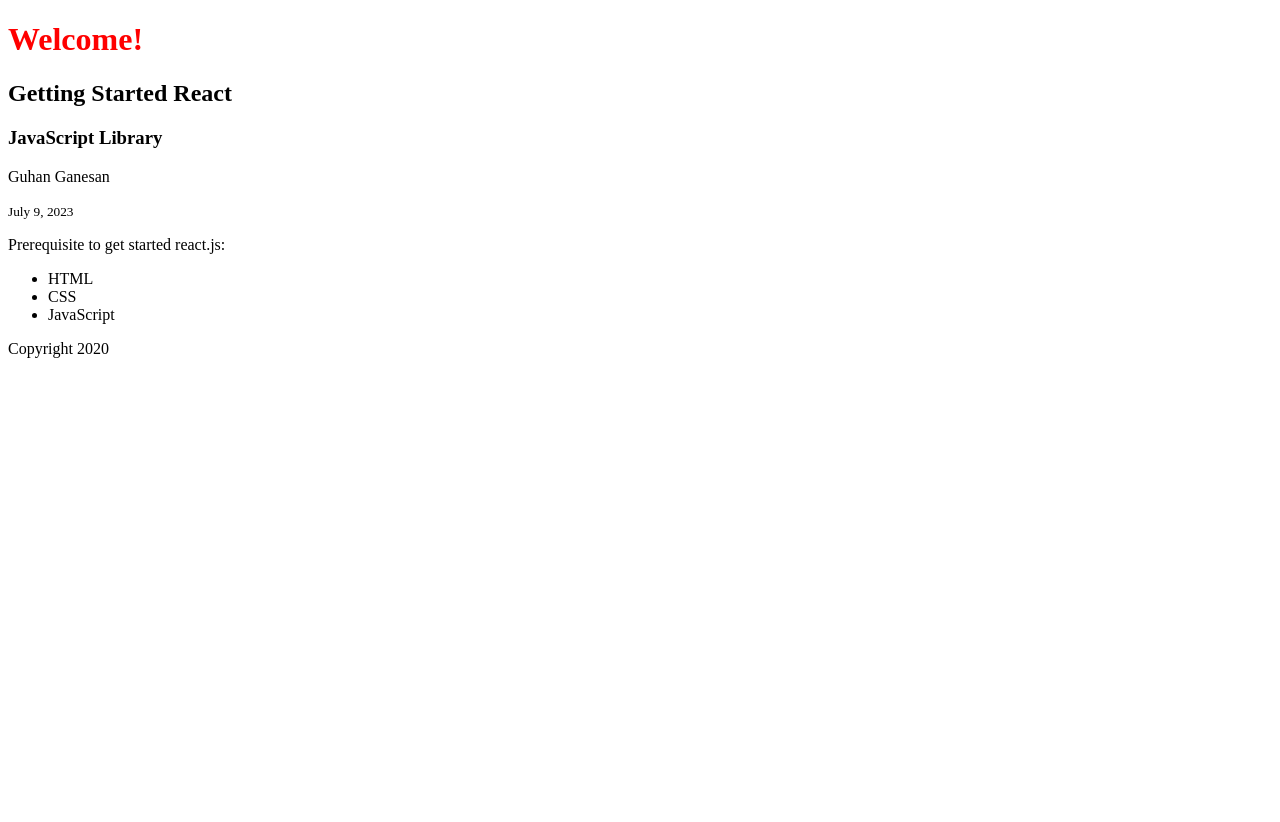
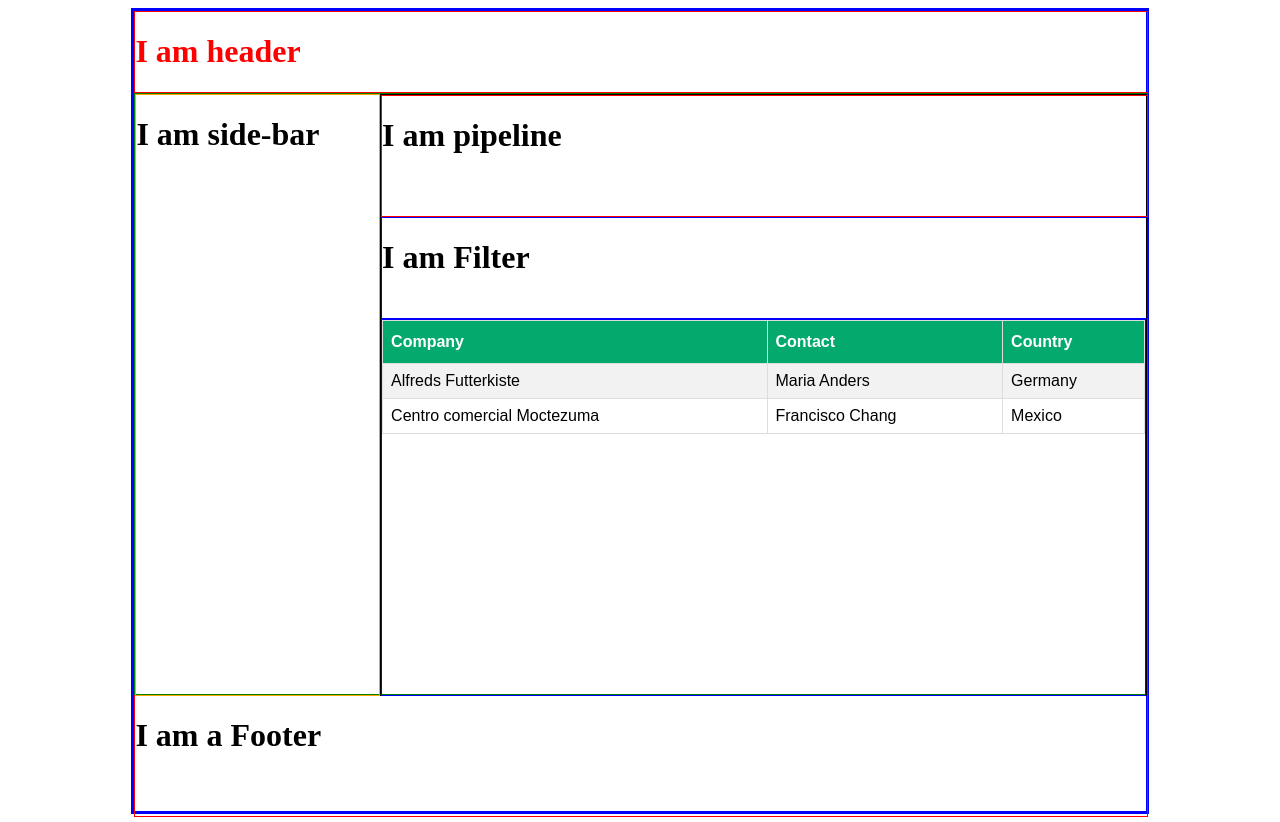
Before and after one commit to Guhanganesan/React_FullStack, a React (Create React App) app in the folder React/my-react-app/: page / in a window 1280 px wide. Before the commit the page ends 800 px from the top, so only its background shows below. Built offline with nearby package versions, Linux system fonts and the light colour scheme.

Commit message:
components examples

```diff
--- /dev/null
+++ b/React/my-react-app/src/Test.js
@@ -0,0 +1,5 @@
+function Test() {
+    return <h2>Hi, I am a Test Element!</h2>;
+  }
+
+export default Test;
--- /dev/null
+++ b/React/my-react-app/src/customer-table/customer-table.js
@@ -0,0 +1,26 @@
+function CustomerTable(){
+    return  <>
+                <div className='table-view-table'>
+                  <table className='customers'>
+                      <tr>
+                        <th>Company</th>
+                        <th>Contact</th>
+                        <th>Country</th>
+                      </tr>
+                      <tr>
+                        <td>Alfreds Futterkiste</td>
+                        <td>Maria Anders</td>
+                        <td>Germany</td>
+                      </tr>
+                      <tr>
+                        <td>Centro comercial Moctezuma</td>
+                        <td>Francisco Chang</td>
+                        <td>Mexico</td>
+                      </tr>
+                  </table>
+               </div>
+
+            </>
+}
+
+export default CustomerTable;
--- /dev/null
+++ b/React/my-react-app/src/footer/footer.js
@@ -0,0 +1,9 @@
+function Footer(){
+    return  <>
+            <div className='footer'>
+                 <h1>I am a Footer</h1>
+            </div>
+            </>
+}
+
+export default Footer;
--- /dev/null
+++ b/React/my-react-app/src/header/header.js
@@ -0,0 +1,9 @@
+function Header(){
+    return  <>
+            <div className='header'>
+            <h1>I am header</h1>
+            </div>
+            </>
+}
+
+export default Header;
--- /dev/null
+++ b/React/my-react-app/src/index.css
@@ -0,0 +1,5 @@
+.header_bg{
+    background-color: green;
+    color: aliceblue;
+    padding: 10px;
+}
--- a/React/my-react-app/src/index.js
+++ b/React/my-react-app/src/index.js
@@ -1,41 +1,46 @@
 import React from 'react'
 import ReactDOM from 'react-dom'
+import './layout.css';
+import Header from './header/header'
+import SideBar from './side-bar/side-bar'
+import Footer from './footer/footer'
+import TableHeader from './table-header/table-header'
+import TableFilter from './table-filter/table-filter'
+import CustomerTable from './customer-table/customer-table'
 
-const header = (
-  <header>
-    <h1 className='header'>Welcome!</h1>
-    <h2>Getting Started React</h2>
-    <h3>JavaScript Library</h3>
-    <p>Guhan Ganesan</p>
-    <small>July 9, 2023</small>
-  </header>
-)
+const main = (
 
-// JSX element, main
-const main = (
-  <main>
-    <p>Prerequisite to get started react.js:</p>
-    <ul>
-      <li>HTML</li>
-      <li>CSS</li>
-      <li>JavaScript</li>
-    </ul>
+  <main className='test'>
+
+     <div className='container'>
+
+        <Header/>
+
+        <div className='content'>
+
+          <SideBar/>
+
+          <div className='table-view'>
+
+              <TableHeader/>
+
+              <TableFilter/>
+
+              <CustomerTable/>
+          </div>
+
+        </div>
+
+       <Footer/>
+
+     </div>
   </main>
 )
 
-// JSX element, footer
-const footer = (
-  <footer>
-    <p>Copyright 2020</p>
-  </footer>
-)
 
-// JSX element, app, a container or a parent
 const app = (
   <div>
-    {header}
     {main}
-    {footer}
   </div>
 )
 
--- /dev/null
+++ b/React/my-react-app/src/layout.css
@@ -0,0 +1,84 @@
+.test{
+    /* background-color: pink; */
+}
+
+.container{
+    /* design box => */
+    border: 3px solid blue;
+    width: 80%;
+    height: 800px;
+    margin: auto;
+}
+
+.header{
+    border: 1px solid red;
+    width: 100%;
+    height: 80px;
+}
+
+.content{
+    border: 1px solid green;
+    width: 100%;
+    height: 600px;
+}
+
+.side-bar{
+    border: 1px solid orange;
+    width: 24%;
+    height: 600px;
+    float: left;
+}
+
+.table-view{
+    border: 1px solid black;
+    width: 75.6%;
+    height: 600px;
+    float: left;
+}
+
+.footer{
+    border: 1px solid red;
+    width: 100%;
+    height: 120px;
+}
+
+.table-view-header{
+    border: 1px solid red;
+    width: 100%;
+    height: 120px;
+}
+
+.table-view-filter{
+    border: 1px solid blue;
+    width: 100%;
+    height: 100px;
+}
+
+.table-view-table{
+    border: 1px solid blue;
+    /* width: 100%; */
+    height: 375px;
+}
+
+.customers {
+  font-family: Arial, Helvetica, sans-serif;
+  border-collapse: collapse;
+  width: 100%;
+}
+
+.customers td, .customers th {
+  border: 1px solid #ddd;
+  padding: 8px;
+}
+
+.customers tr:nth-child(even){background-color: #f2f2f2;}
+
+.customers tr:hover {background-color: #ddd;}
+
+.customers th {
+  padding-top: 12px;
+  padding-bottom: 12px;
+  text-align: left;
+  background-color: #04AA6D;
+  color: white;
+}
--- /dev/null
+++ b/React/my-react-app/src/side-bar/side-bar.js
@@ -0,0 +1,9 @@
+function SideBar(){
+    return  <>
+            <div className='side-bar'>
+                 <h1>I am side-bar</h1>
+            </div>
+            </>
+}
+
+export default SideBar;
--- /dev/null
+++ b/React/my-react-app/src/table-filter/table-filter.js
@@ -0,0 +1,9 @@
+function TableFilter(){
+    return  <>
+                <div className='table-view-filter'>
+                  <h1>I am Filter</h1>
+                </div>
+            </>
+}
+
+export default TableFilter;
--- /dev/null
+++ b/React/my-react-app/src/table-header/table-header.js
@@ -0,0 +1,9 @@
+function TableHeader(){
+    return  <>
+                <div className='table-view-header'>
+                    <h1>I am pipeline</h1>
+                </div>
+            </>
+}
+
+export default TableHeader;
```
Also changed, not shown: 1 other file (tests, documents, lock files or other folders).
